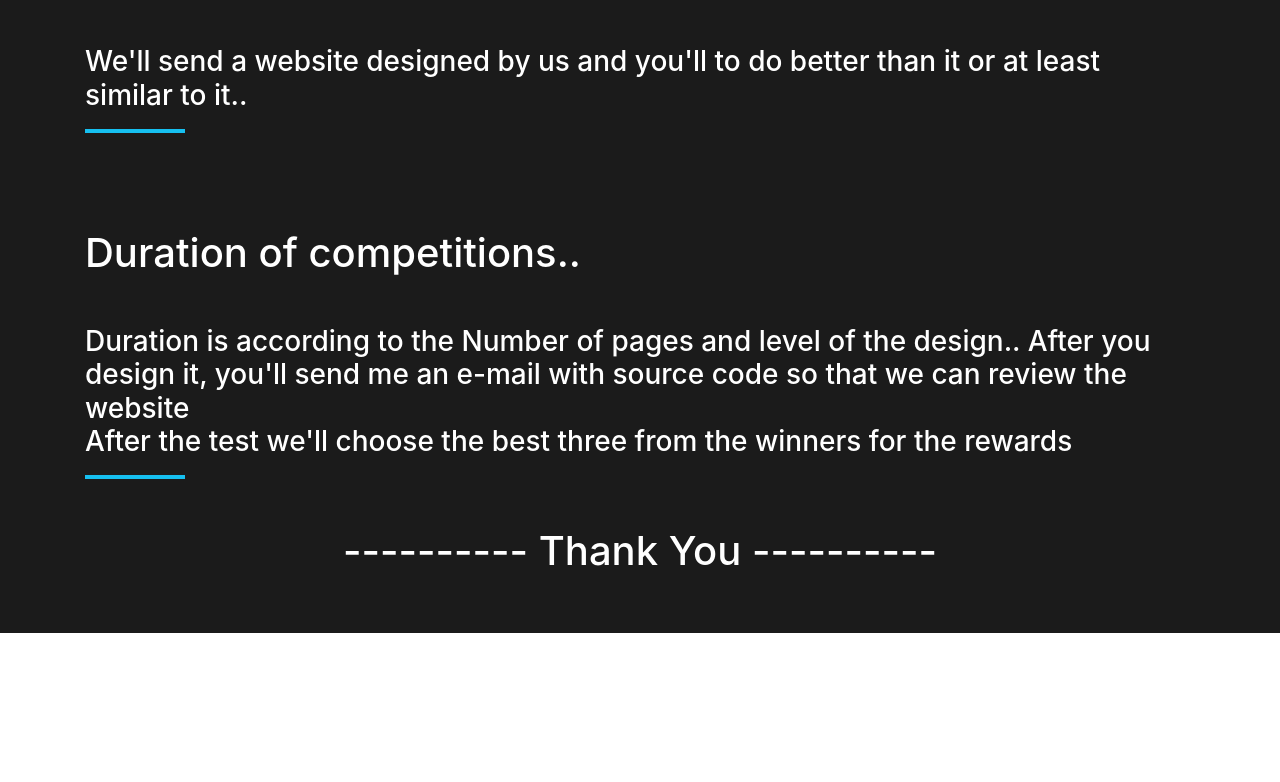
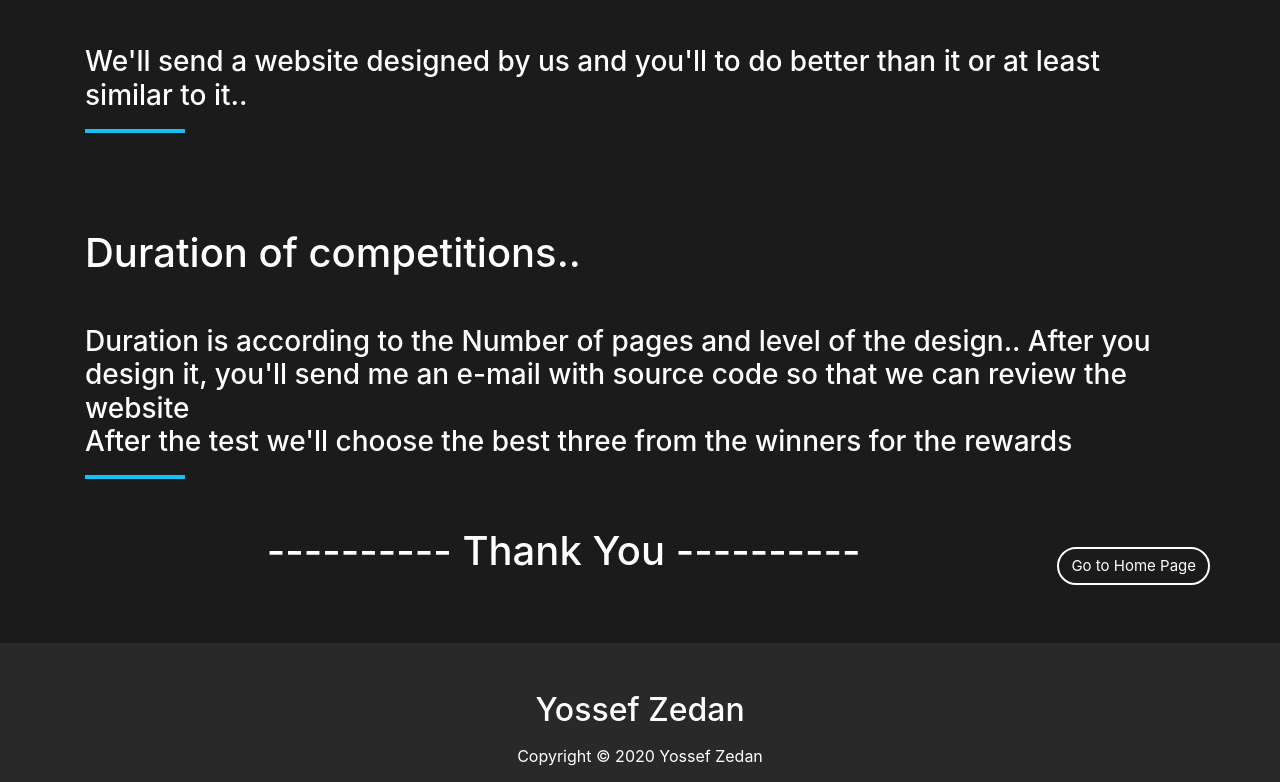
Before and after one commit to yossefaymanzedan/YossefZedan, a plain HTML site: page comp.html in a window 1280 px wide. Shown: the part 1007-1789 px from the top of the page. Before the commit the page ends 1640 px from the top, so only its background shows below. Drawn offline with nearby package versions, Linux system fonts and the light colour scheme; a script that the page names is missing.

Commit message:
Update comp.html

```diff
--- a/comp.html
+++ b/comp.html
@@ -28,7 +28,7 @@
     <Div class="container mt-5">
         <Div class="row">
           <Div class="col">
-              <h1 class="display-5 mt-5 mb-5">When Do We Make Competitions..</h1><h3 class="mb-3">We make Competitions when 100K Enroll into our courses ( Not necessary into the same course )</h3><div class="line" style="width: 100px;"></div>
+              <h1 class="display-5 mt-5 mb-5">When Do We Make Competitions..</h1><h3 class="mb-3">We'make Competitions when 100K Enroll into our courses ( Not necessary into the same course )</h3><div class="line" style="width: 100px;"></div>
           </Div>
         </Div>
     </Div>
@@ -57,9 +57,20 @@
         <Div class="row">
           <Div class="col text-center">
          <h1 class="display-5">---------- Thank You ----------</h1> </Div>
+         <h1 class="display-5 text-center" style="transform: translate(2);"><a href="index.html" class="btn display-1 btn-outline-secondary">Go to Home Page</a></h1> </Div>
         </Div>
     </Div>
 </section>
+<section class="footer">
+  <Div class="container">
+      <Div class="row">
+          <Div class="col text-center">
+              <h2 class="mt-5">Yossef Zedan</h2><p class="mt-3">Copyright © 2020 Yossef Zedan</p>
+          </Div>
+      </Div>
+  </Div>
+</section>
+
     <!-- Optional JavaScript; choose one of the two! -->
 
    <!-- Option 1: Bootstrap Bundle with Popper.js --><script src="https://ajax.googleapis.com/ajax/libs/jquery/3.5.1/jquery.min.js"></script>
```
